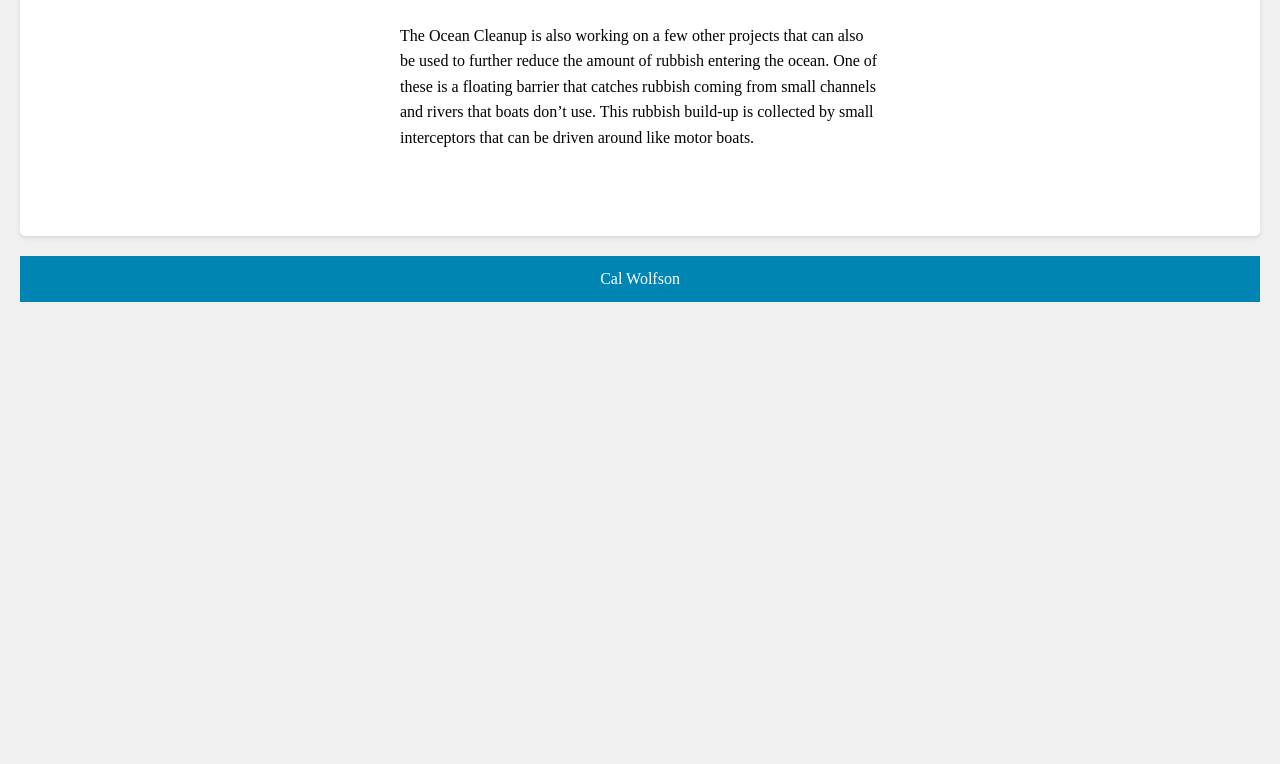
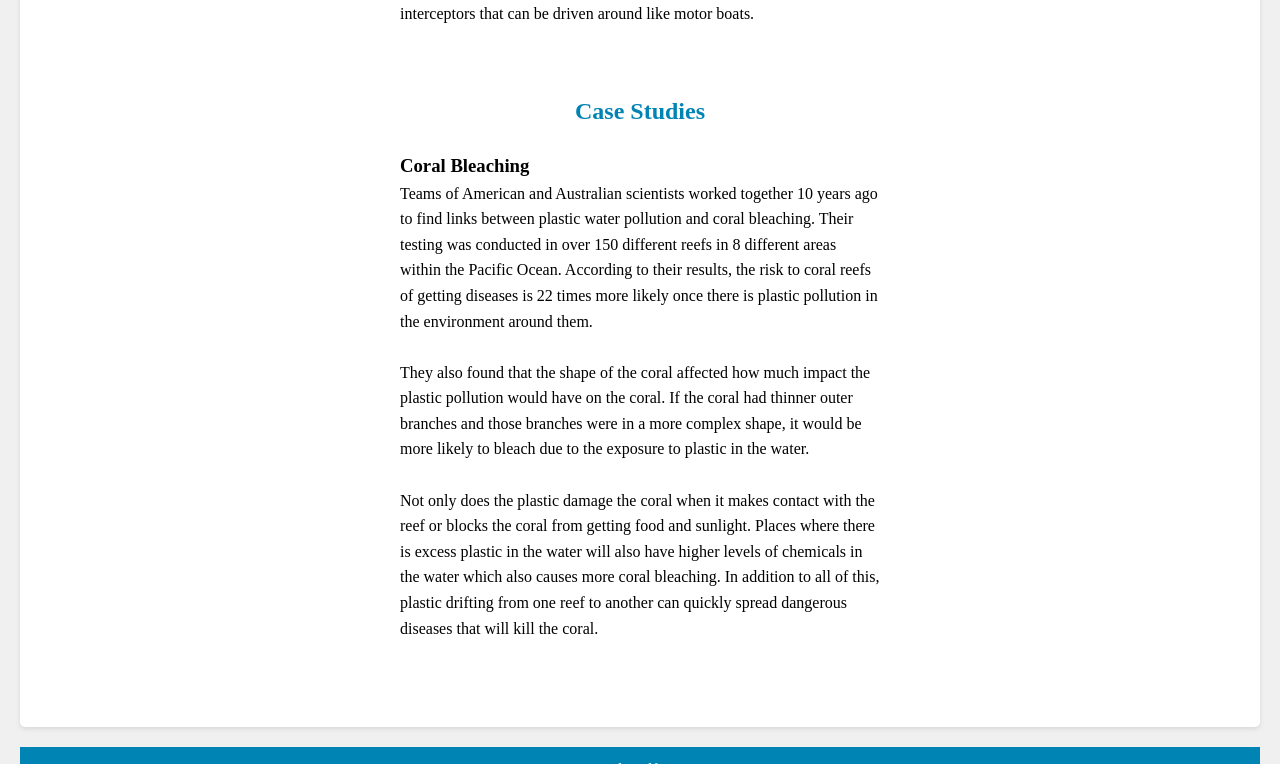
Before and after one commit to CalMWolfs/CalMWolfs.github.io, a plain HTML site: page information.html in a window 1280 px wide. Shown: the part 2036-2800 px from the top of the page. Before the commit the page ends 2358 px from the top, so only its background shows below. Drawn offline with Linux system fonts and the light colour scheme.

Commit message:
coral bleachign case study

```diff
--- a/content.json
+++ b/content.json
@@ -42,6 +42,7 @@
       }
     }
   ],
+
   "causes": [
     {
       "text": ["One of the major concerns in ocean water pollution is plastic entering the ocean. Plastic items",
@@ -108,6 +109,7 @@
       }
     }
   ],
+
   "effects": [
     {
       "title": "",
@@ -159,6 +161,7 @@
       }
     }
   ],
+
   "contribute": [
     {
       "title": "",
@@ -225,17 +228,6 @@
     }
   ],
 
-  "aboutMe": [
-    {
-      "title": "",
-      "text": [],
-      "image": {
-        "src": "",
-        "alt": ""
-      }
-    }
-  ],
-
   "information": [
     {
       "title": "",
@@ -249,8 +241,34 @@
 
   "caseStudies": [
     {
+      "title": "Coral Bleaching",
+      "text": ["Teams of American and Australian scientists worked together 10 years ago to find links between",
+      " plastic water pollution and coral bleaching. Their testing was conducted in over 150 different",
+      " reefs in 8 different areas within the Pacific Ocean. According to their results, the risk to coral",
+      " reefs of getting diseases is 22 times more likely once there is plastic pollution in the",
+      " environment around them."],
+      "image": {
+        "src": "",
+        "alt": ""
+      }
+    },
+    {
       "title": "",
-      "text": [],
+      "text": ["They also found that the shape of the coral affected how much impact the plastic pollution would",
+      " have on the coral. If the coral had thinner outer branches and those branches were in a more",
+      " complex shape, it would be more likely to bleach due to the exposure to plastic in the water."],
+      "image": {
+        "src": "",
+        "alt": ""
+      }
+    },
+    {
+      "title": "",
+      "text": ["Not only does the plastic damage the coral when it makes contact with the reef or blocks the coral",
+      " from getting food and sunlight. Places where there is excess plastic in the water will also have",
+      " higher levels of chemicals in the water which also causes more coral bleaching. In addition to all",
+      " of this, plastic drifting from one reef to another can quickly spread dangerous diseases that will",
+      " kill the coral."],
       "image": {
         "src": "",
         "alt": ""
@@ -596,7 +614,7 @@
     },
     {
       "title": "",
-      "text": ["There is anywhere between 15 to 51 trillion particles of microplastics floating in the ocean in",
+      "text": ["There are anywhere between 15 to 51 trillion particles of microplastics floating in the ocean in",
       " addition to other plastics!"],
       "image": {
         "src": "",
--- a/information.html
+++ b/information.html
@@ -30,14 +30,14 @@
       <div id="informationContent" class="section-text">Loading content...</div>
     </section>
 
+    <section id="innovations">
+      <h2>Innovations</h2>
+      <div id="innovationsContent" class="section-text">Loading content...</div>
+    </section>
+
     <section id="caseStudies">
       <h2>Case Studies</h2>
       <div id="caseStudiesContent" class="section-text">Loading content...</div>
-    </section>
-
-    <section id="innovations">
-      <h2>Innovations</h2>
-      <div id="innovationsContent" class="section-text">Loading content...</div>
     </section>
   </main>
 
--- a/loadContent.js
+++ b/loadContent.js
@@ -18,7 +18,6 @@ fetch(contentUrl)
     setElementContent("aboutContent", data.about);
     setElementContent("causesContent", data.causes);
     setElementContent("effectsContent", data.effects);
-    setElementContent("contributeContent", data.contribute);
     setElementContent("aboutProjectContent", data.aboutProject);
     setElementContent("aboutMeContent", data.aboutMe);
     setElementContent("informationContent", data.information);
```
Also changed, not shown: about.html (+0 -5 lines).
